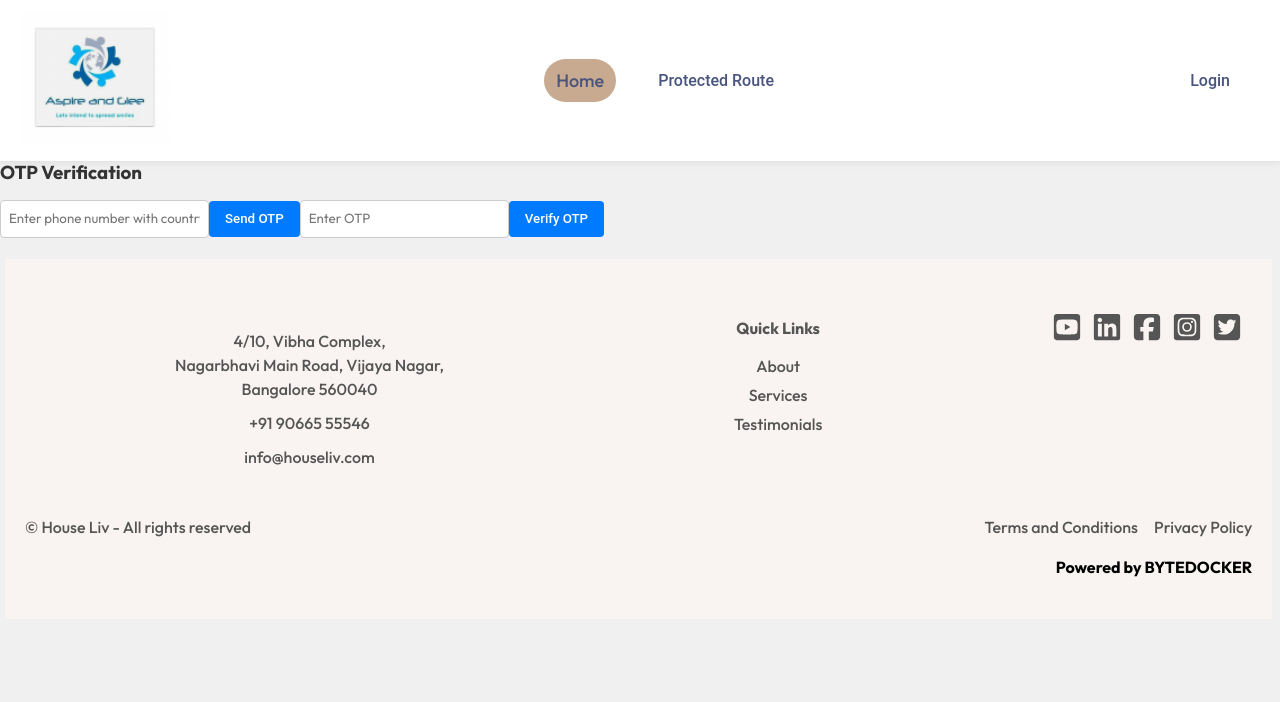
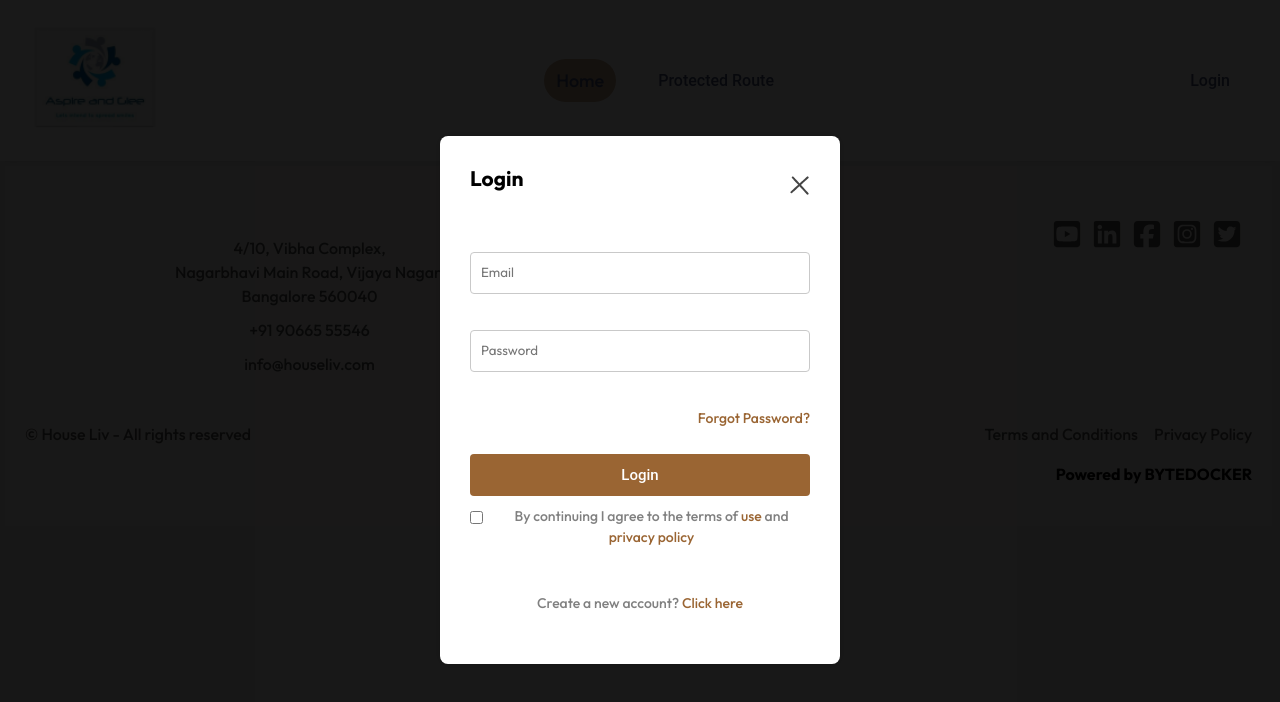
Before and after one commit to cfgbengaluru24/Team-56, a React (Vite) app in the folder client/: page /loc in a window 1280 px wide. Shown: the top 702 px of the page. Built offline with nearby package versions, Linux system fonts and the light colour scheme; no server answers; a web font is replaced by a local one.

Commit message:
signup for poc

```diff
--- a/client/src/Routes/Poc/Poc.jsx
+++ b/client/src/Routes/Poc/Poc.jsx
@@ -1,9 +1,27 @@
-import React from 'react';
+import React, { useState } from 'react';
 import './Poc.css'; // Assuming you want to style this page
-import OtpVerification from './otp';
+import SignUp from '../../components/Signup/Signup'; // Import the SignUp component
+import Login from '../../components/Login/Login'; // Import the Login component
+
 const Poc = () => {
+  const [showLogin, setShowLogin] = useState(true); // State to toggle between Login and SignUp
+
+  const switchToSignUp = () => {
+    setShowLogin(false); // Switch to SignUp
+  };
+
+  const switchToLogin = () => {
+    setShowLogin(true); // Switch to Login
+  };
+
   return (
-    <OtpVerification/>
+    <div className="poc-container">
+      {showLogin ? (
+        <Login setshowLogin={setShowLogin} switchToSignUp={switchToSignUp} />
+      ) : (
+        <SignUp setshowLogin={setShowLogin} switchToLogin={switchToLogin} />
+      )}
+    </div>
   );
 };
 
--- a/client/src/Routes/Poc/otp.jsx
+++ b/client/src/Routes/Poc/otp.jsx
@@ -1,65 +1,58 @@
-import { Button, Card, CardContent, TextField, Typography } from '@mui/material';
-import React, { useState } from 'react'
-import { auth } from '../../fbconfig.js';
-import { RecaptchaVerifier, signInWithPhoneNumber } from 'firebase/auth';
+import React, { useState } from 'react';
+import { getAuth, signInWithPhoneNumber, RecaptchaVerifier } from 'firebase/auth';
+import { app } from '../../fbconfig'; // Adjust path if necessary
 
-const OtpVerification = () => {
-  const [phone, setPhone] = useState('');
+const auth = getAuth(app);
+
+const Loc = () => {
+  const [phoneNumber, setPhoneNumber] = useState('');
   const [otp, setOtp] = useState('');
-  const [confirmationResult, setConfirmationResult] = useState(null);
+  const [verificationId, setVerificationId] = useState('');
+  const [error, setError] = useState('');
 
-  const setupRecaptcha = () => {
+  // Initialize Recaptcha
+  const setRecaptcha = () => {
+    window.recaptchaVerifier = new RecaptchaVerifier('recaptcha-container', {
+      size: 'invisible',
+      callback: (response) => {
+        // reCAPTCHA solved - will proceed with OTP sending
+      },
+      'expired-callback': () => {
+        // Response expired; ask user to re-submit
+      }
+    }, auth);
+  };
+
+  const handleSendOtp = async () => {
     try {
-      window.recaptchaVerifier = new RecaptchaVerifier('recaptcha-container', {
-        size: 'invisible',
-        callback: () => {
-          handleSendOtp();
-        },
-        'expired-callback': () => {
-          // Response expired. Ask user to solve reCAPTCHA again.
-        }
-      }, auth);
+      setRecaptcha();
+      const appVerifier = window.recaptchaVerifier;
+      const confirmationResult = await signInWithPhoneNumber(auth, phoneNumber, appVerifier);
+      setVerificationId(confirmationResult.verificationId);
     } catch (error) {
-      console.error("Error initializing reCAPTCHA", error);
+      setError(error.message);
     }
   };
 
-  const handleSendOtp = () => {
-    setupRecaptcha();
-    const phoneNumber = `+${phone}`;
-    const appVerifier = window.recaptchaVerifier;
-    console.log(phoneNumber)
-
-    signInWithPhoneNumber(auth, phoneNumber, appVerifier)
-      .then((confirmationResult) => {
-        setConfirmationResult(confirmationResult);
-      }).catch((error) => {
-        console.error("Error during signInWithPhoneNumber", error);
-      });
-  };
-
-  const handleVerifyOtp = () => {
-    if (!confirmationResult) return;
-
-    confirmationResult.confirm(otp).then((result) => {
-      // User signed in successfully.
-      const user = result.user;
-      console.log("User signed in: ", user);
-    }).catch((error) => {
-      // User couldn't sign in (bad verification code?)
-      console.error("Error during confirm", error);
-    });
+  const handleVerifyOtp = async () => {
+    try {
+      const credential = PhoneAuthProvider.credential(verificationId, otp);
+      await signInWithCredential(auth, credential);
+      alert('Phone number verified!');
+    } catch (error) {
+      setError(error.message);
+    }
   };
 
   return (
     <div>
-      <h3>OTP Verification</h3>
+      <h2>Phone Number Authentication</h2>
       <div id="recaptcha-container"></div>
       <input
         type="text"
-        placeholder="Enter phone number with country code"
-        value={phone}
-        onChange={(e) => setPhone(e.target.value)}
+        placeholder="Enter phone number"
+        value={phoneNumber}
+        onChange={(e) => setPhoneNumber(e.target.value)}
       />
       <button onClick={handleSendOtp}>Send OTP</button>
       <input
@@ -69,8 +62,9 @@ const OtpVerification = () => {
         onChange={(e) => setOtp(e.target.value)}
       />
       <button onClick={handleVerifyOtp}>Verify OTP</button>
+      {error && <p>{error}</p>}
     </div>
   );
 };
 
-export default OtpVerification;
+export default Loc;
--- a/client/src/components/Login/Login.jsx
+++ b/client/src/components/Login/Login.jsx
@@ -28,7 +28,7 @@ const Login = ({ setshowLogin, switchToSignUp }) => {
       toast.success('Logged in successfully!');
       setTimeout(() => {
         setshowLogin(false);
-        navigate('/home');
+        navigate('/PocDashboard');
       }, 2000); // Delay navigation to allow toast to be visible
     } catch (error) {
       console.error(error);
--- a/client/src/components/Signup/Signup.jsx
+++ b/client/src/components/Signup/Signup.jsx
@@ -89,7 +89,7 @@ const SignUp = ({ setshowLogin, switchToLogin }) => {
               phNO: phNO // Store phone number in Firestore
             });
 
-            navigate('/home');
+            navigate('/PocDashboard');
           };
         }
       }, 3000);
```
Also changed, not shown: client/src/Routes/Poc/otp.css (added, +49 -0 lines), 1 other file (tests, documents, lock files or other folders).
